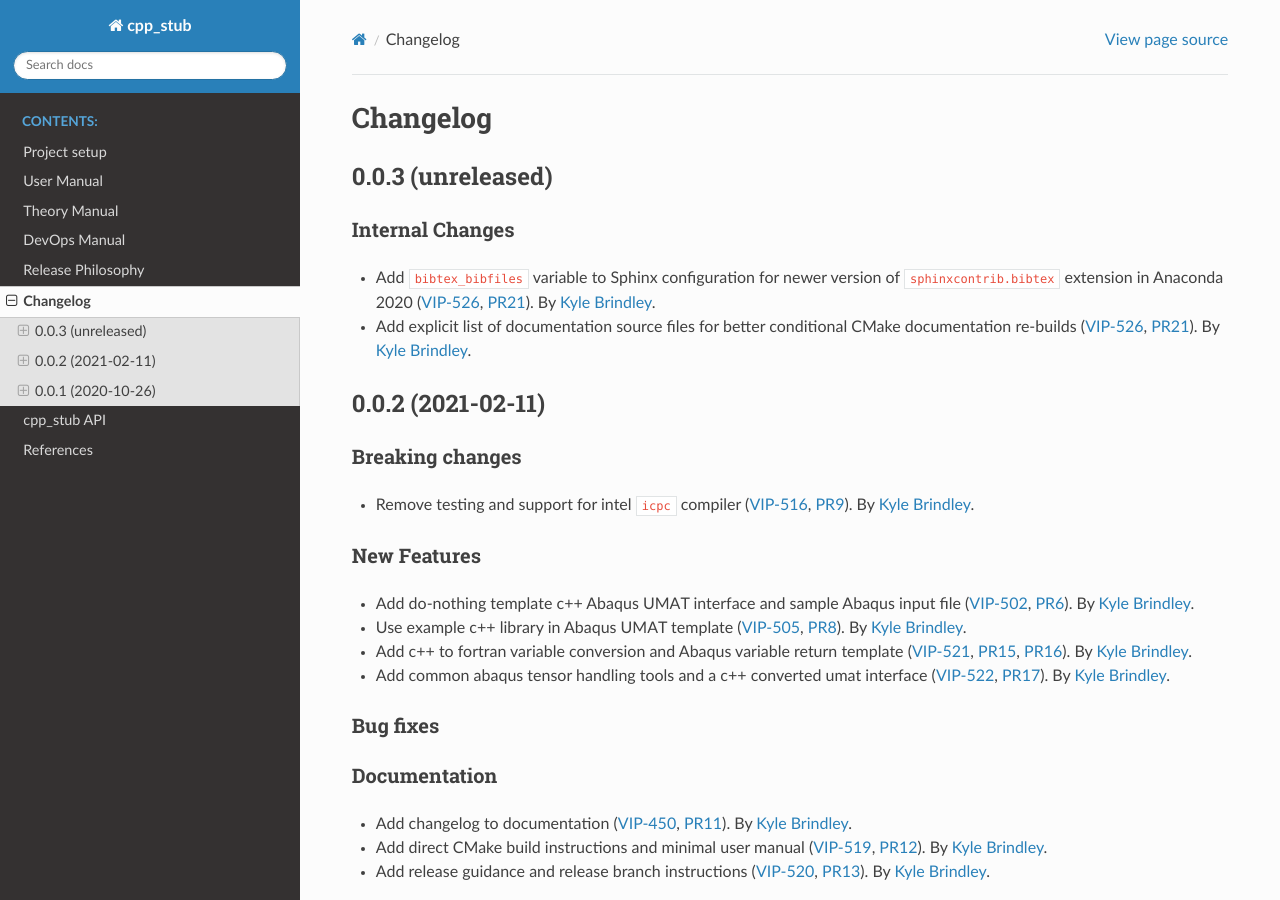
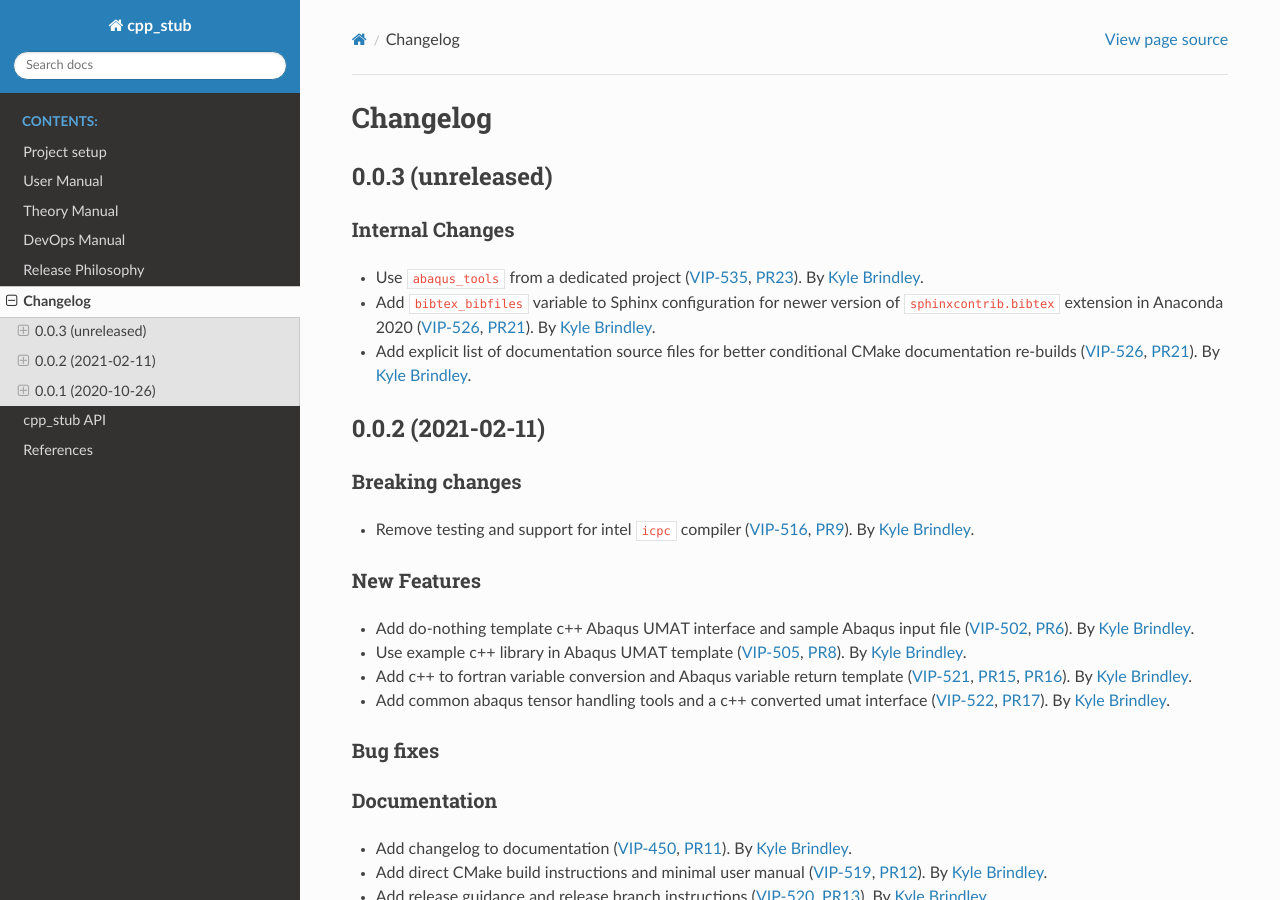
Before and after one commit to lanl/tardigrade-asp, a Sphinx documentation site: the page built from docs/changelog.rst, in a window 1280 px wide and 900 px high. Built offline with Sphinx 7.4.7 and the Read the Docs theme 2.0.0, drawn with Linux system fonts in a browser that asks for light colours.

Commit message:
DOC: add abaqus_tools move to dedicated project in change log

```diff
--- a/docs/changelog.rst
+++ b/docs/changelog.rst
@@ -8,6 +8,7 @@ Changelog
 
 Internal Changes
 ~~~~~~~~~~~~~~~~
+- Use ``abaqus_tools`` from a dedicated project (:jira:`535`, :pull:`23`). By `Kyle Brindley`_.
 - Add ``bibtex_bibfiles`` variable to Sphinx configuration for newer version of ``sphinxcontrib.bibtex`` extension in
   Anaconda 2020 (:jira:`526`, :pull:`21`). By `Kyle Brindley`_.
 - Add explicit list of documentation source files for better conditional CMake documentation re-builds (:jira:`526`,
```
